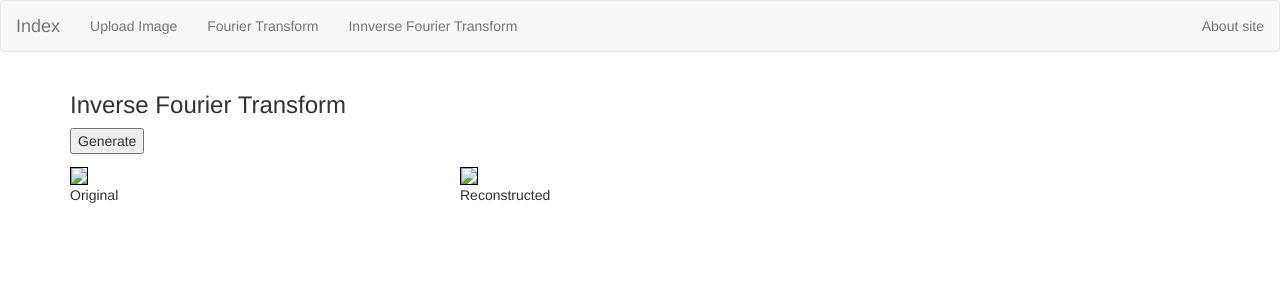
After one commit to uvNikita/image-proc-demo, a Flask app: template app/main/templates/main/inv_fourier.jinja in a window 1280 px wide. The commit adds this page. Shown: the top 300 px of the page. Run offline with Flask 2, Linux system fonts and the light colour scheme; the template is opened without the code that fills it, so the values that code supplies are empty; parts of the project's set-up code (start-up, migrations or seed data) failed here and were passed over; some libraries are stand-ins or nearby versions.

Commit message:
Implement inverse fourier transform

```diff
--- /dev/null
+++ b/app/main/templates/main/inv_fourier.jinja
@@ -0,0 +1,30 @@
+{% extends "base.jinja" %}
+{% set page_title = 'Inverce Fourier Transform' %}
+
+{% block content %}
+  <h3>Inverse Fourier Transform</h3>
+  <p>
+  <form action="" method=post enctype=multipart/form-data>
+    <p>
+      <input type=submit value=Generate>
+    </p>
+  </form>
+  </p>
+
+  <div class="row">
+    <div class="col-md-4">
+      <figure>
+        <img class="img-fluid plot" src="{{ get_image_url(type='ref') }}"/>
+        <figcaption>Original</figcaption>
+      </figure>
+    </div>
+
+    <div class="col-md-4">
+      <figure>
+        <img class="img-fluid plot" src="{{ get_image_url(type='rec') }}"/>
+        <figcaption>Reconstructed</figcaption>
+      </figure>
+    </div>
+  </div>
+
+{% endblock %}
--- a/app/main/util.py
+++ b/app/main/util.py
@@ -30,6 +30,10 @@ def dft2(im):
     return fp.fft(fp.fft(im, axis=0), axis=1)
 
 
+def idft2(im):
+    return fp.ifft(fp.ifft(im, axis=0), axis=1)
+
+
 def showfft(fft):
     return np.log(1 + fft)
 
--- a/app/templates/nav.jinja
+++ b/app/templates/nav.jinja
@@ -13,6 +13,7 @@
     <ul class="nav navbar-nav">
       <li {% if url_for('main.index') == request.path %}class="active"{% endif %}><a href="{{ url_for('main.index') }}">{{ "Upload Image" }}</a></li>
       <li {% if url_for('main.fourier') == request.path %}class="active"{% endif %}><a href="{{ url_for('main.fourier') }}">{{ "Fourier Transform" }}</a></li>
+      <li {% if url_for('main.inv_fourier') == request.path %}class="active"{% endif %}><a href="{{ url_for('main.inv_fourier') }}">{{ "Innverse Fourier Transform" }}</a></li>
     </ul>
     <ul class="nav navbar-nav navbar-right">
       <li {% if url_for('main.about') == request.path %}class="active"{% endif %}><a href="{{ url_for('main.about') }}"><i class="fa fa-book"></i> {{ "About site" }}</a></li>
--- a/static/style.css
+++ b/static/style.css
@@ -1,8 +1,10 @@
 img.picture {
-    height: 250px;
+    max-height: 250px;
+    max-width: 400px;
 }
 
 img.plot {
-    height: 300px;
+    max-height: 300px;
+    max-width: 400px;
     border: 1px solid black;
 }
```
Also changed, not shown: app/main/views.py (+31 -11 lines).
